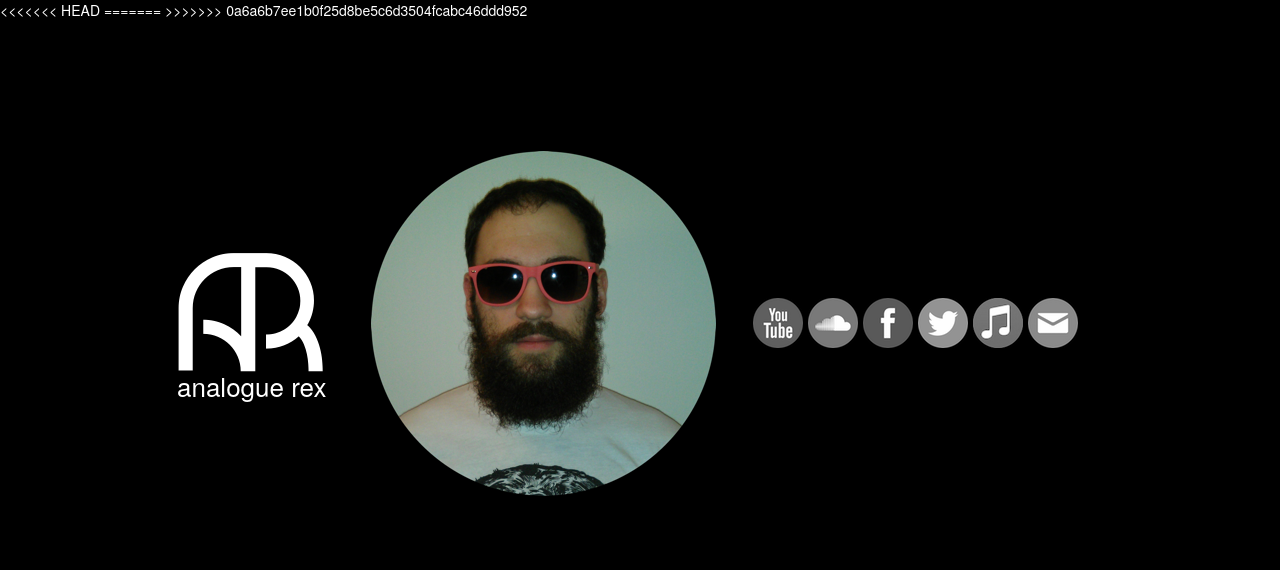
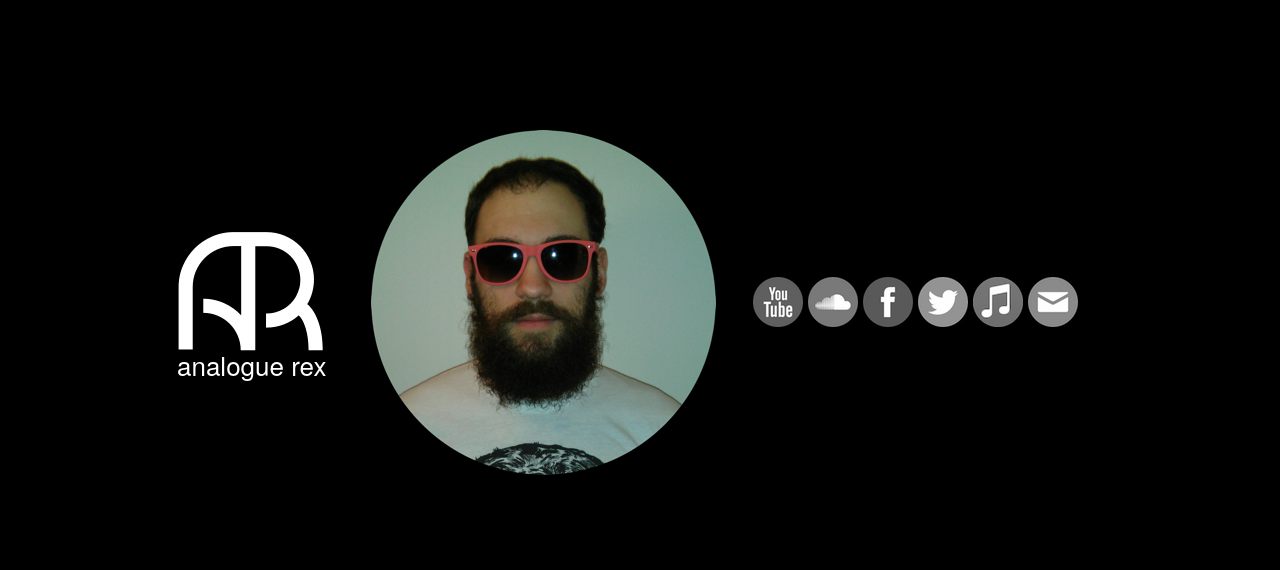
Before and after one commit to anrex/rexBETA, a PHP site: page / in a window 1280 px wide. Shown: the top 570 px of the page. Run offline with PHP 8.4, Linux system fonts and the light colour scheme; data that the repository does not hold is empty; some libraries are stand-ins or nearby versions.

Commit message:
hahahah look what snuck in. pushing to your repo also

```diff
--- a/index.php
+++ b/index.php
@@ -9,11 +9,8 @@
         <!-- Basic Page Needs
   ================================================== -->
         <meta charset="utf-8">
-<<<<<<< HEAD
+
         <title>AR</title>
-=======
-        <title>AR</title>
->>>>>>> 0a6a6b7ee1b0f25d8be5c6d3504fcabc46ddd952
         <meta name="description" content="">
         <meta name="author" content="">
 
```
